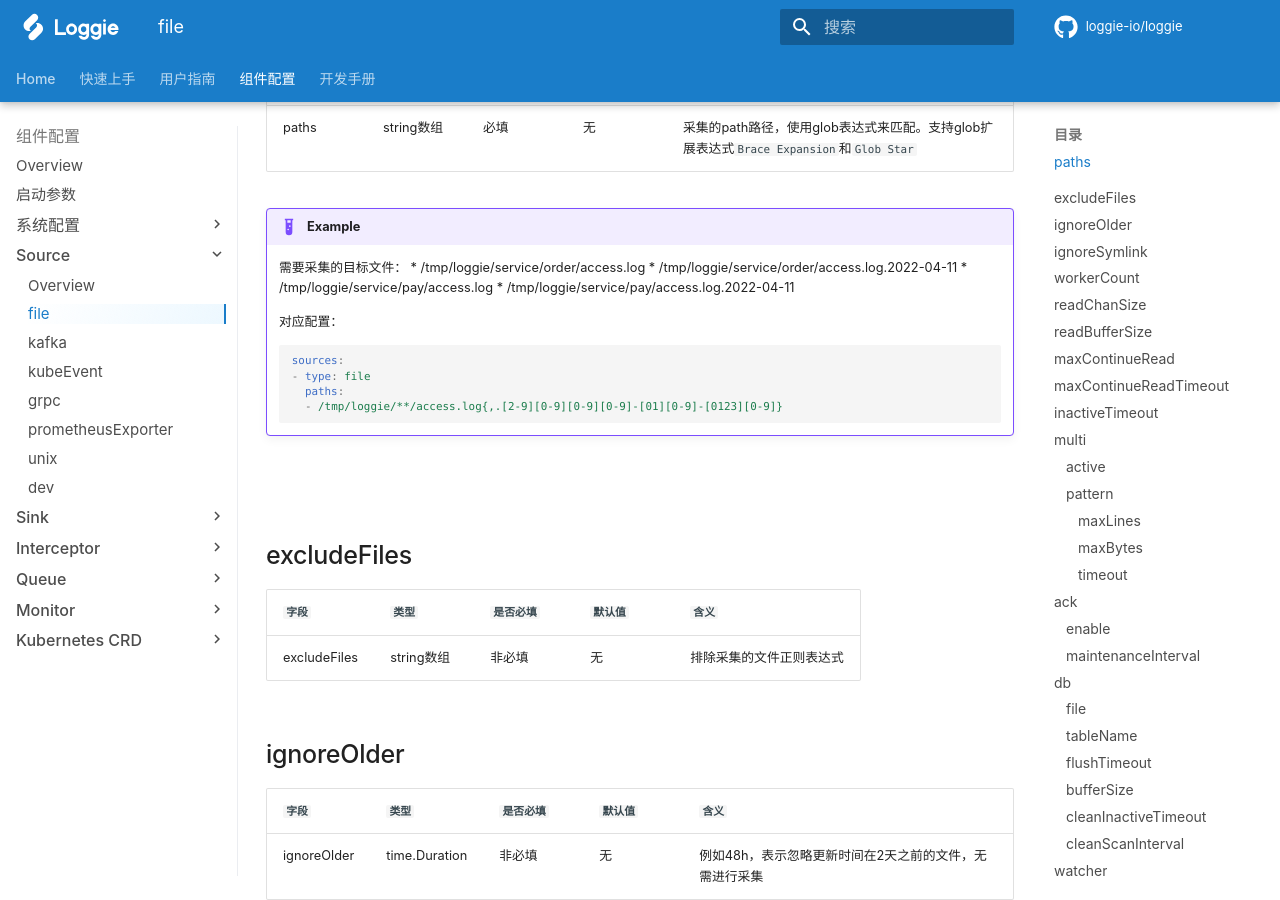
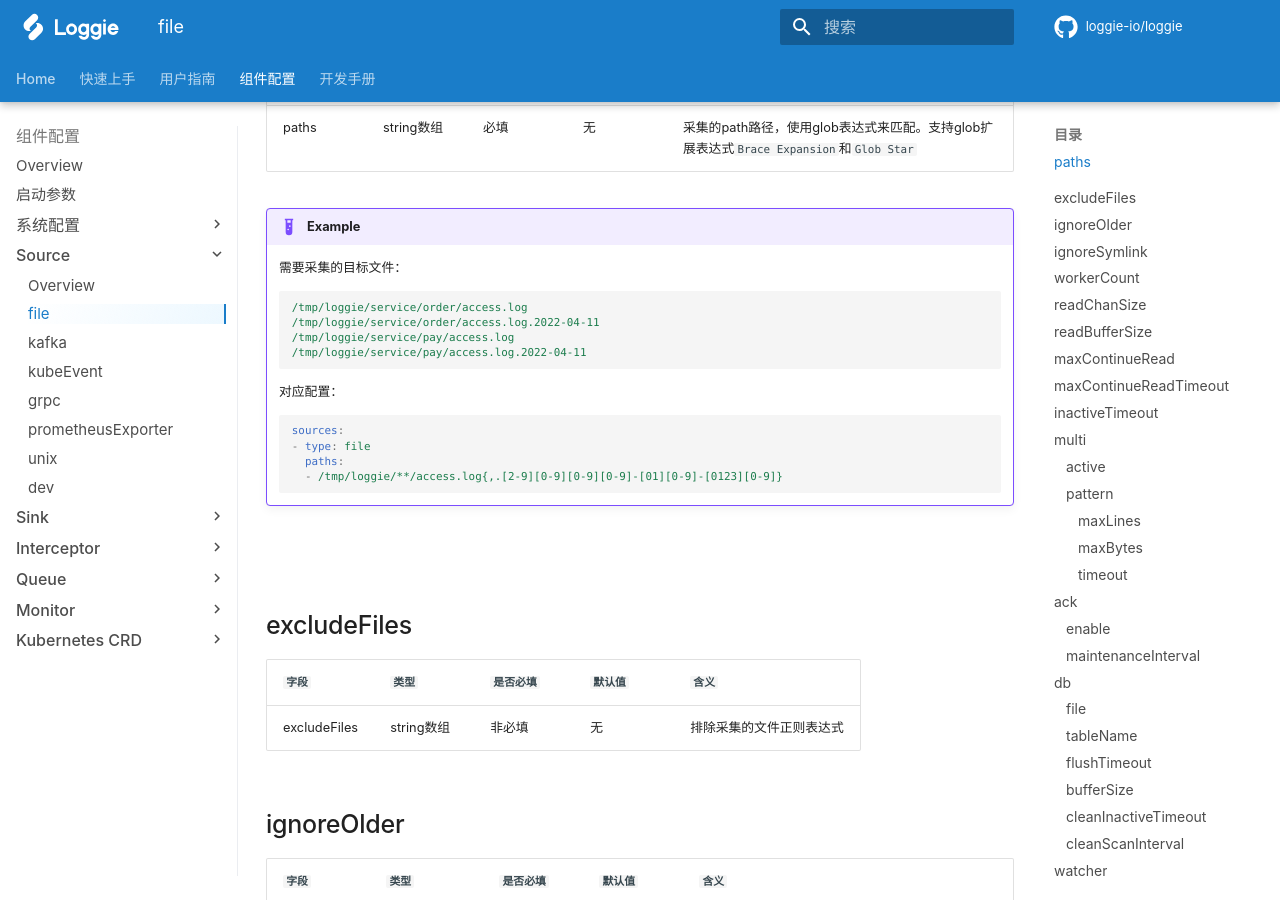
Before and after one commit to loggie-io/docs, an MkDocs documentation site: the page built from docs/reference/pipelines/source/file.md, in a window 1280 px wide and 900 px high, scrolled down 437 px. Built offline with MkDocs 1.6.1 and Material for MkDocs 9.7.7, drawn with Linux system fonts in a browser that asks for light colours; some web fonts are replaced; comment, search, counter and statistics services are not loaded.

Commit message:
file source glob

````diff
--- a/docs/reference/pipelines/source/file.md
+++ b/docs/reference/pipelines/source/file.md
@@ -19,10 +19,12 @@ file source用于日志采集。
 !!! example
 
     需要采集的目标文件：
-    * /tmp/loggie/service/order/access.log
-    * /tmp/loggie/service/order/access.log.2022-04-11
-    * /tmp/loggie/service/pay/access.log
-    * /tmp/loggie/service/pay/access.log.2022-04-11
+    ```yaml
+    /tmp/loggie/service/order/access.log
+    /tmp/loggie/service/order/access.log.2022-04-11
+    /tmp/loggie/service/pay/access.log
+    /tmp/loggie/service/pay/access.log.2022-04-11
+    ```
 
     对应配置：
     ```yaml
````
